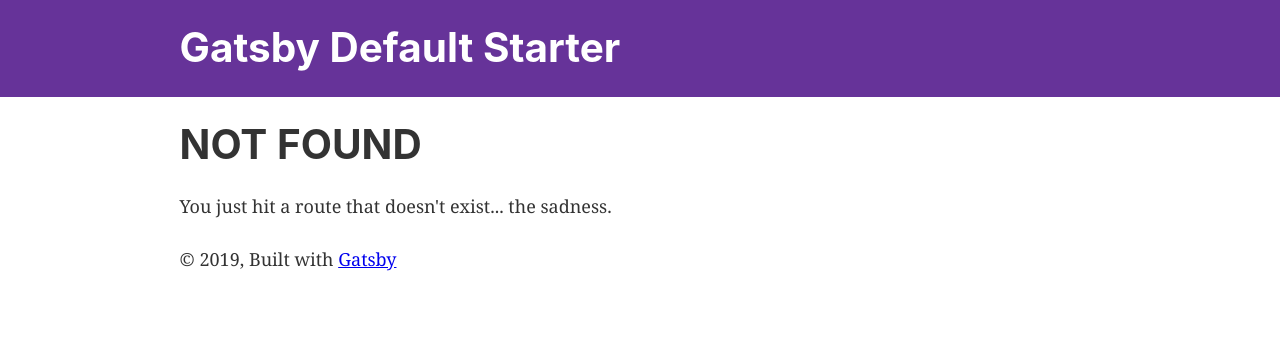
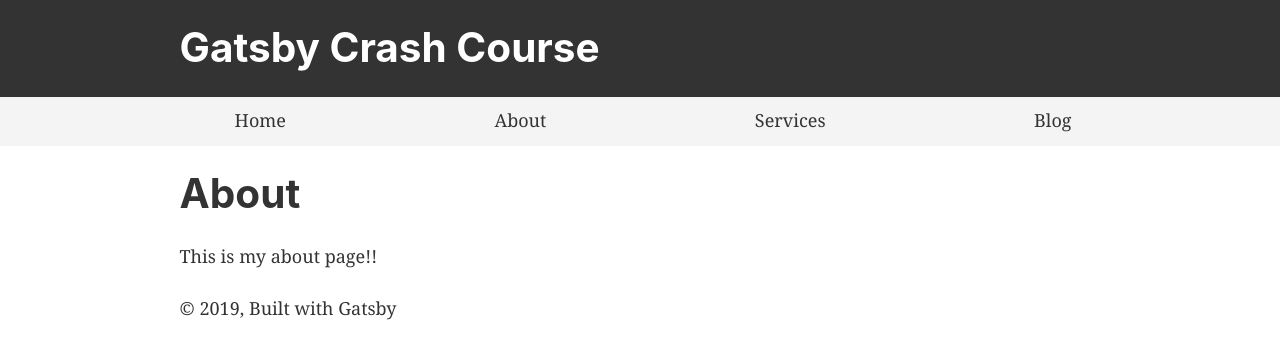
Before and after one commit to jaydonhashimoto/gatsby-blogapp, a Gatsby site: page /about in a window 1280 px wide. Before the commit this address had no page. Built offline with nearby package versions, Linux system fonts and the light colour scheme; Gatsby itself is replaced by a stand-in of ours.

Commit message:
added navigation

```diff
--- a/gatsby-config.js
+++ b/gatsby-config.js
@@ -1,6 +1,6 @@
 module.exports = {
   siteMetadata: {
-    title: `Gatsby Default Starter`,
+    title: `Gatsby Crash Course`,
     description: `Kick off your next, great Gatsby project with this default starter. This barebones starter ships with the main Gatsby configuration files you might need.`,
     author: `@gatsbyjs`,
   },
--- a/src/components/header.js
+++ b/src/components/header.js
@@ -5,8 +5,8 @@ import React from "react"
 const Header = ({ siteTitle }) => (
   <header
     style={{
-      background: `rebeccapurple`,
-      marginBottom: `1.45rem`,
+      background: `#333`,
+      marginBottom: `0`,
     }}
   >
     <div
--- a/src/components/layout.css
+++ b/src/components/layout.css
@@ -42,6 +42,8 @@ template {
 a {
   background-color: transparent;
   -webkit-text-decoration-skip: objects;
+  color: #333;
+  text-decoration: none;
 }
 a:active,
 a:hover {
--- a/src/components/layout.js
+++ b/src/components/layout.js
@@ -10,6 +10,7 @@ import PropTypes from "prop-types"
 import { StaticQuery, graphql } from "gatsby"
 
 import Header from "./header"
+import Menu from "../components/menu"
 import "./layout.css"
 
 const Layout = ({ children }) => (
@@ -26,6 +27,7 @@ const Layout = ({ children }) => (
     render={data => (
       <>
         <Header siteTitle={data.site.siteMetadata.title} />
+        <Menu />
         <div
           style={{
             margin: `0 auto`,
--- /dev/null
+++ b/src/components/menu.js
@@ -0,0 +1,23 @@
+import React from 'react'
+import { Link } from 'gatsby'
+
+const Menu = () => (
+    <div style={{
+        background: '#f4f4f4',
+        paddingTop: '10px'
+    }}>
+
+        <ul style={{
+            listStyle: 'none',
+            display: 'flex',
+            justifyContent: 'space-evenly'
+        }}>
+            <li><Link to="/">Home</Link></li>
+            <li><Link to="/about">About</Link></li>
+            <li><Link to="/services">Services</Link></li>
+            <li><Link to="/blog">Blog</Link></li>
+        </ul>
+    </div>
+)
+
+export default Menu;
--- a/src/components/seo.js
+++ b/src/components/seo.js
@@ -71,9 +71,9 @@ function SEO({ description, lang, meta, keywords, title }) {
         .concat(
           keywords.length > 0
             ? {
-                name: `keywords`,
-                content: keywords.join(`, `),
-              }
+              name: `keywords`,
+              content: keywords.join(`, `),
+            }
             : []
         )
         .concat(meta)}
--- /dev/null
+++ b/src/pages/about.js
@@ -0,0 +1,17 @@
+import React from 'react'
+import Layout from "../components/layout"
+import SEO from "../components/seo"
+
+const AboutPage = () => (
+    <div>
+        <Layout>
+            <SEO title="Home" keywords={[`gatsby`, `application`, `react`]} />
+            <h1>About</h1>
+            <p>This is my about page!!</p>
+            <div style={{ maxWidth: `300px`, marginBottom: `1.45rem` }}>
+            </div>
+        </Layout>
+    </div>
+)
+
+export default AboutPage;
--- a/src/pages/index.js
+++ b/src/pages/index.js
@@ -1,20 +1,15 @@
 import React from "react"
-import { Link } from "gatsby"
 
 import Layout from "../components/layout"
-import Image from "../components/image"
 import SEO from "../components/seo"
 
 const IndexPage = () => (
   <Layout>
     <SEO title="Home" keywords={[`gatsby`, `application`, `react`]} />
-    <h1>Hi people</h1>
-    <p>Welcome to your new Gatsby site.</p>
-    <p>Now go build something great.</p>
+    <h1>Welcome to my Website</h1>
+    <p>This is a smaple site for the Gatsby Crash Course</p>
     <div style={{ maxWidth: `300px`, marginBottom: `1.45rem` }}>
-      <Image />
     </div>
-    <Link to="/page-2/">Go to page 2</Link>
   </Layout>
 )
 
```
Also changed, not shown: src/pages/services.js (added, +17 -0 lines).
